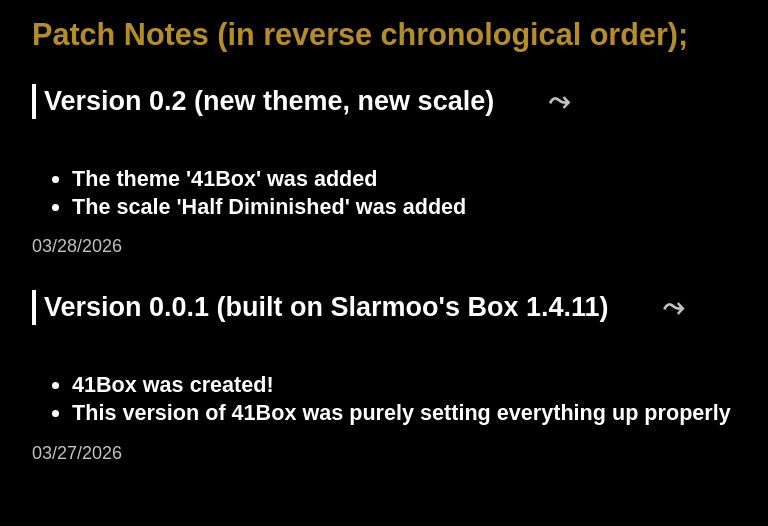
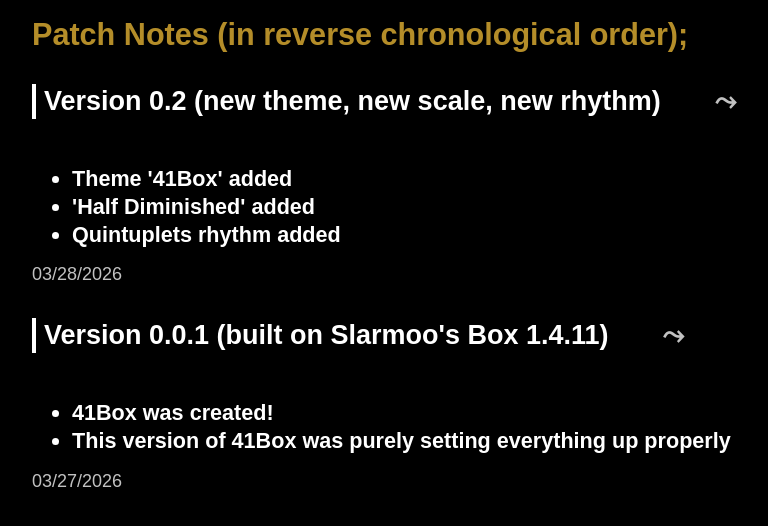
Before and after one commit to 41popzic/41box-app, a plain HTML site: page patch_notes.html in a window 1280 px wide. Shown: the whole page, without its empty margins (58-826 px from the left). Drawn offline with Linux system fonts and the light colour scheme; a web font is replaced by a local one.

Commit message:
update patch notes
i updated the patch notes

```diff
--- a/patch_notes.html
+++ b/patch_notes.html
@@ -129,11 +129,12 @@
         <font color="#b48d29">Patch Notes (in reverse chronological order);</font>
     </h1>
 
-    <h2>Version 0.2 (new theme, new scale)<a class="link">⤳</a></h2>
+    <h2>Version 0.2 (new theme, new scale, new rhythm)<a class="link">⤳</a></h2>
     <h3>
         <ul>
-            <li> The theme '41Box' was added </li>
-            <li> The scale 'Half Diminished' was added </li>
+            <li> Theme '41Box' added </li>
+            <li> 'Half Diminished' added </li>
+            <li> Quintuplets rhythm added </li>
         </ul>
     </h3>
     <p>03/28/2026</p>
```
